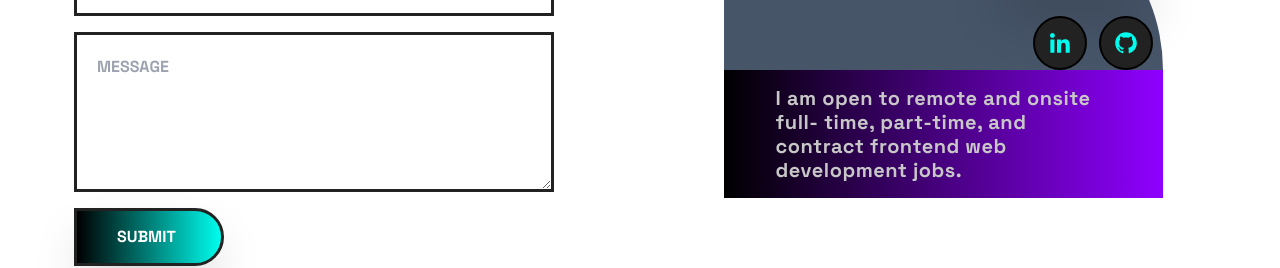
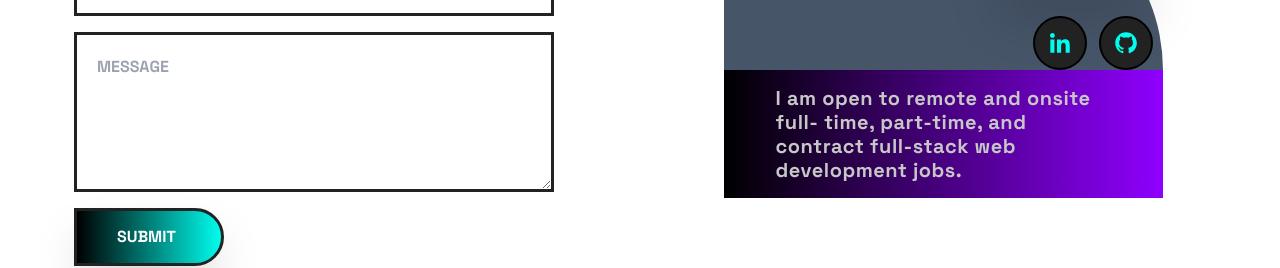
Before and after one commit to ossydimma/my-portfolio, a Next.js app: page / in a window 1280 px wide. Shown: the part 4903-5171 px from the top of the page. Built offline with nearby package versions, Linux system fonts and the light colour scheme.

Commit message:
fixed a typo in contact component

```diff
--- a/src/app/components/Connect.tsx
+++ b/src/app/components/Connect.tsx
@@ -93,7 +93,7 @@ export const Connect = () => {
               className={`  w-[100%] lg:w-[85%] py-4 px-0 sm:px-4 lg:px-[10%] bg-transparent sm:bg-gradient-to-l from-[#8F00FF] to-black ] text-lg tracking-wide   md:leading-6  md:text-xl text-[#000] md:text-[#c7c7c7] dark:text-[#c7c7c7]  `}
             >
               I am open to remote and onsite full-&nbsp;time, part-time, and
-              contract frontend web development jobs.
+              contract full-stack web development jobs.
             </p>
 
           </div>
```
